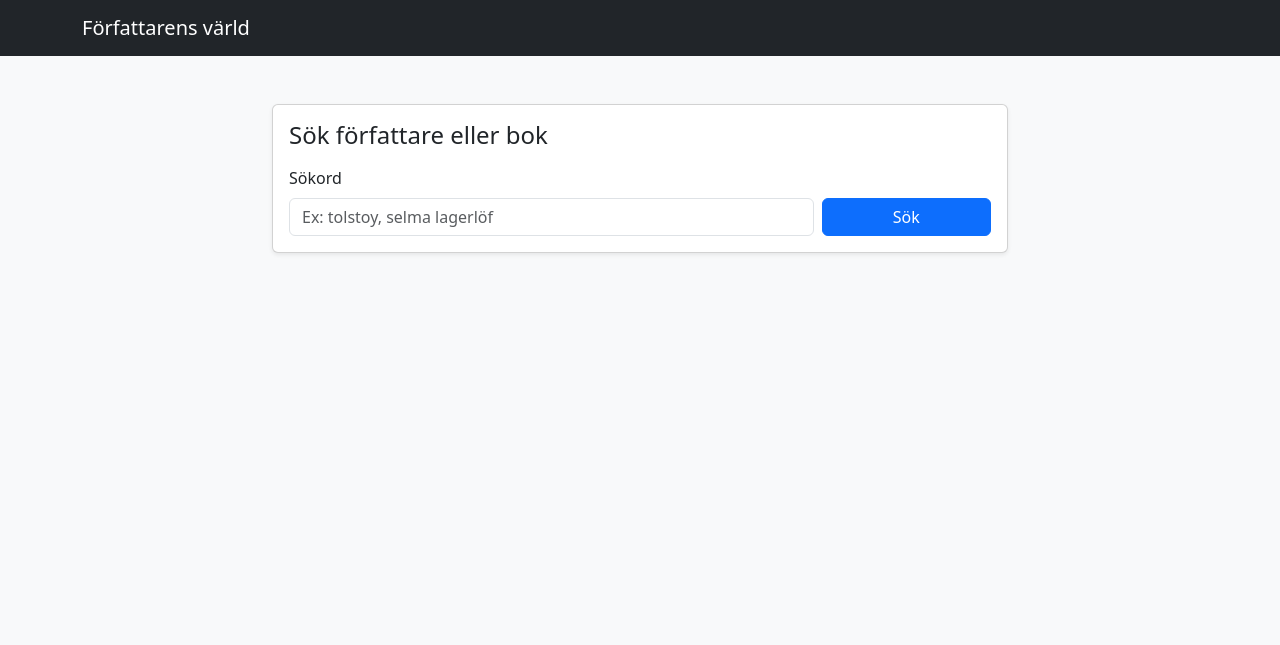
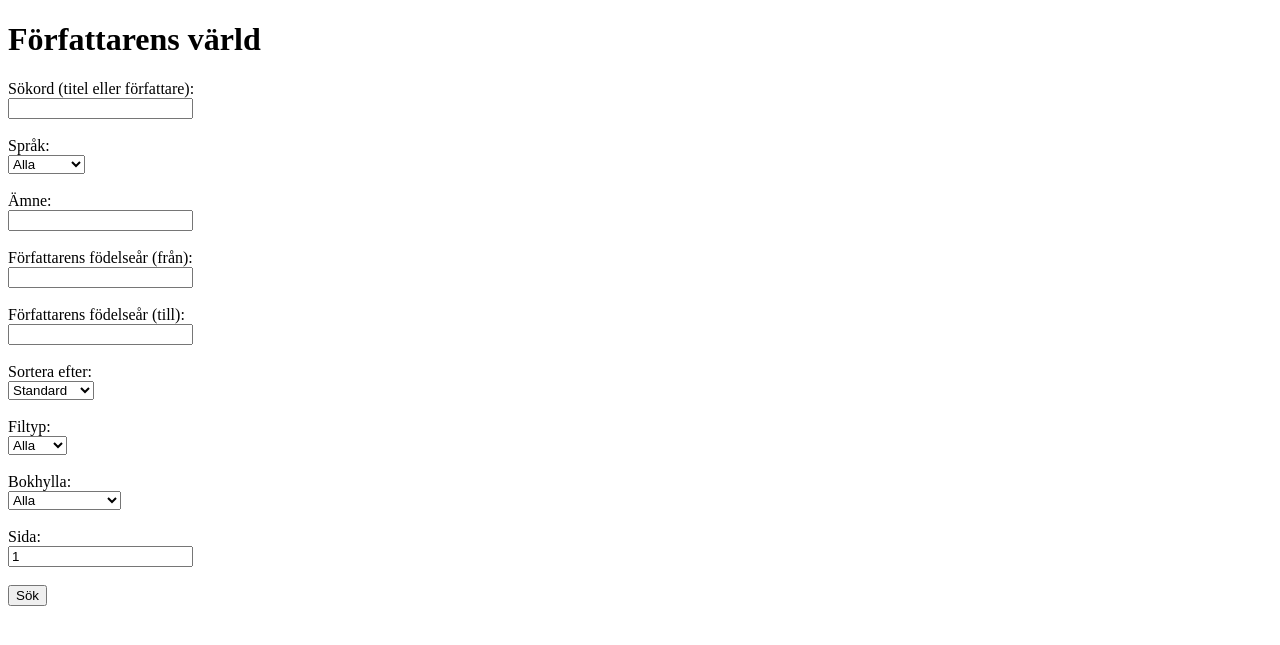
Before and after one commit to Christine-Otto/grupp-uppgift-prog-2, a Flask app: page / in a window 1280 px wide. Shown: the top 645 px of the page. Run offline with Flask 3, Linux system fonts and the light colour scheme.

Commit message:
ändringar i gruppuppgift

```diff
--- a/forfattarnas_varld/application/templates/index.html
+++ b/forfattarnas_varld/application/templates/index.html
@@ -1,39 +1,101 @@
+<!-- ============================================================
+Fil: index.html
+Templatemall – Startsida för Flask-applikationen "Författarens värld"
+============================================================ -->
+
+<!-- Denna sida innehåller ett formulär där användaren kan söka efter författare eller böcker.
+     Formuläret skickas till Flask-route "/search" med POST-metoden.
+     Cookies används för att förifylla tidigare värden när sidan laddas igen. -->
+
 <!DOCTYPE html>
 <html lang="sv">
 <head>
-  <meta charset="utf-8">
-  <meta name="viewport" content="width=device-width, initial-scale=1">
-  <title>Författarens värld – Sök</title>
-  <link href="https://cdn.jsdelivr.net/npm/bootstrap@5.3.3/dist/css/bootstrap.min.css" rel="stylesheet">
+    <meta charset="UTF-8">
+    <title>Författarens värld</title>
 </head>
-<body class="bg-light">
-<nav class="navbar navbar-expand-lg navbar-dark bg-dark">
-  <div class="container">
-    <a class="navbar-brand" href="/">Författarens värld</a>
-  </div>
-</nav>
 
-<main class="container my-5">
-  <div class="row justify-content-center">
-    <div class="col-12 col-lg-8">
-      <div class="card shadow-sm">
-        <div class="card-body">
-          <h1 class="h4 mb-3">Sök författare eller bok</h1>
-          <form method="POST" action="/search" class="row gy-2 gx-2 align-items-end">
-            <div class="col-12 col-md-9">
-              <label for="search" class="form-label">Sökord</label>
-              <input id="search" name="search" class="form-control" required value="{{ last_search or '' }}" placeholder="Ex: tolstoy, selma lagerlöf">
-            </div>
-            <div class="col-12 col-md-3 d-grid">
-              <button class="btn btn-primary" type="submit">Sök</button>
-            </div>
-          </form>
-        </div>
-      </div>
-    </div>
-  </div>
-</main>
+<body>
+    <!-- Sidans huvudrubrik -->
+    <h1>Författarens värld</h1>
 
-<script src="https://cdn.jsdelivr.net/npm/bootstrap@5.3.3/dist/js/bootstrap.bundle.min.js"></script>
+    <!-- Formuläret skickas till /search i Flask när användaren trycker på "Sök" -->
+    <form method="POST" action="/search">
+
+        <!-- Textfält för sökord: titel eller författare -->
+        <!-- Förifylls automatiskt från cookie om användaren sökt tidigare -->
+        <label for="search">Sökord (titel eller författare):</label><br>
+        <input type="text" id="search" name="search"
+               value="{{ request.cookies.get('search', '') }}"><br><br>
+
+        <!-- Dropdown-lista för språk -->
+        <!-- Jinja-syntaxen kontrollerar vilken språk-cookie som var senast vald -->
+        <label for="languages">Språk:</label><br>
+        <select id="languages" name="languages">
+            <option value="">Alla</option>
+            <option value="en" {% if request.cookies.get('languages') == 'en' %}selected{% endif %}>Engelska</option>
+            <option value="sv" {% if request.cookies.get('languages') == 'sv' %}selected{% endif %}>Svenska</option>
+            <option value="fr" {% if request.cookies.get('languages') == 'fr' %}selected{% endif %}>Franska</option>
+        </select><br><br>
+
+        <!-- Fritextfält för ämne -->
+        <label for="subjects">Ämne:</label><br>
+        <input type="text" id="subjects" name="subjects"
+               value="{{ request.cookies.get('subjects', '') }}"><br><br>
+
+        <!-- Författarens födelseår – intervall: från -->
+        <label for="author_year_start">Författarens födelseår (från):</label><br>
+        <input type="number" id="author_year_start" name="author_year_start"
+               value="{{ request.cookies.get('author_year_start', '') }}"><br><br>
+
+        <!-- Författarens födelseår – intervall: till -->
+        <label for="author_year_end">Författarens födelseår (till):</label><br>
+        <input type="number" id="author_year_end" name="author_year_end"
+               value="{{ request.cookies.get('author_year_end', '') }}"><br><br>
+
+        <!-- Sorteringsalternativ -->
+        <!-- Använder cookies för att minnas senast valda sortering -->
+        <label for="sort">Sortera efter:</label><br>
+        <select id="sort" name="sort">
+            <option value="">Standard</option>
+            <option value="popular" {% if request.cookies.get('sort') == 'popular' %}selected{% endif %}>Popularitet</option>
+            <option value="recent" {% if request.cookies.get('sort') == 'recent' %}selected{% endif %}>Nyast</option>
+        </select><br><br>
+
+        <!-- Val av filtyp för nedladdning -->
+        <label for="mime_type">Filtyp:</label><br>
+        <select id="mime_type" name="mime_type">
+            <option value="">Alla</option>
+            <option value="text/html" {% if request.cookies.get('mime_type') == 'text/html' %}selected{% endif %}>HTML</option>
+            <option value="text/plain" {% if request.cookies.get('mime_type') == 'text/plain' %}selected{% endif %}>Text</option>
+            <option value="application/epub+zip" {% if request.cookies.get('mime_type') == 'application/epub+zip' %}selected{% endif %}>EPUB</option>
+        </select><br><br>
+
+        <!-- Bokhyllor / genrer -->
+        <label for="bookshelves">Bokhylla:</label><br>
+        <select id="bookshelves" name="bookshelves">
+            <option value="">Alla</option>
+            <option value="Children's Literature" {% if request.cookies.get('bookshelves') == "Children's Literature" %}selected{% endif %}>Barnlitteratur</option>
+            <option value="Science Fiction" {% if request.cookies.get('bookshelves') == 'Science Fiction' %}selected{% endif %}>Science Fiction</option>
+            <option value="History" {% if request.cookies.get('bookshelves') == 'History' %}selected{% endif %}>Historia</option>
+        </select><br><br>
+
+        <!-- Sidnummer – låter användaren välja vilken resultatsida som ska visas -->
+        <label for="page">Sida:</label><br>
+        <input type="number" id="page" name="page"
+               value="{{ request.cookies.get('page', '1') }}"><br><br>
+
+        <!-- Skickar formuläret till Flask-servern -->
+        <button type="submit">Sök</button>
+    </form>
 </body>
 </html>
+
+
+<!-- ------------------------------------------------------------
+FÖRKLARING
+-------------------------------------------------------------
+- POST-metoden skickar formuläret till /search i Flask.
+- Cookies används för att förifylla tidigare värden.
+- {% if True %}selected{% endif %} markerar senast valt alternativ.
+- Fält och namn följer Gutendex-API:s parametrar.
+------------------------------------------------------------- -->
```
Also changed, not shown: forfattarnas_varld/application/templates/results.html (+93 -87 lines), forfattarnas_varld/requirements.txt (+11 -0 lines), forfattarnas_varld/tests/test_wikipedia.py (+1 -1 lines), forfattarnas_varld/application/static/images/bibblan.jpg (added).
